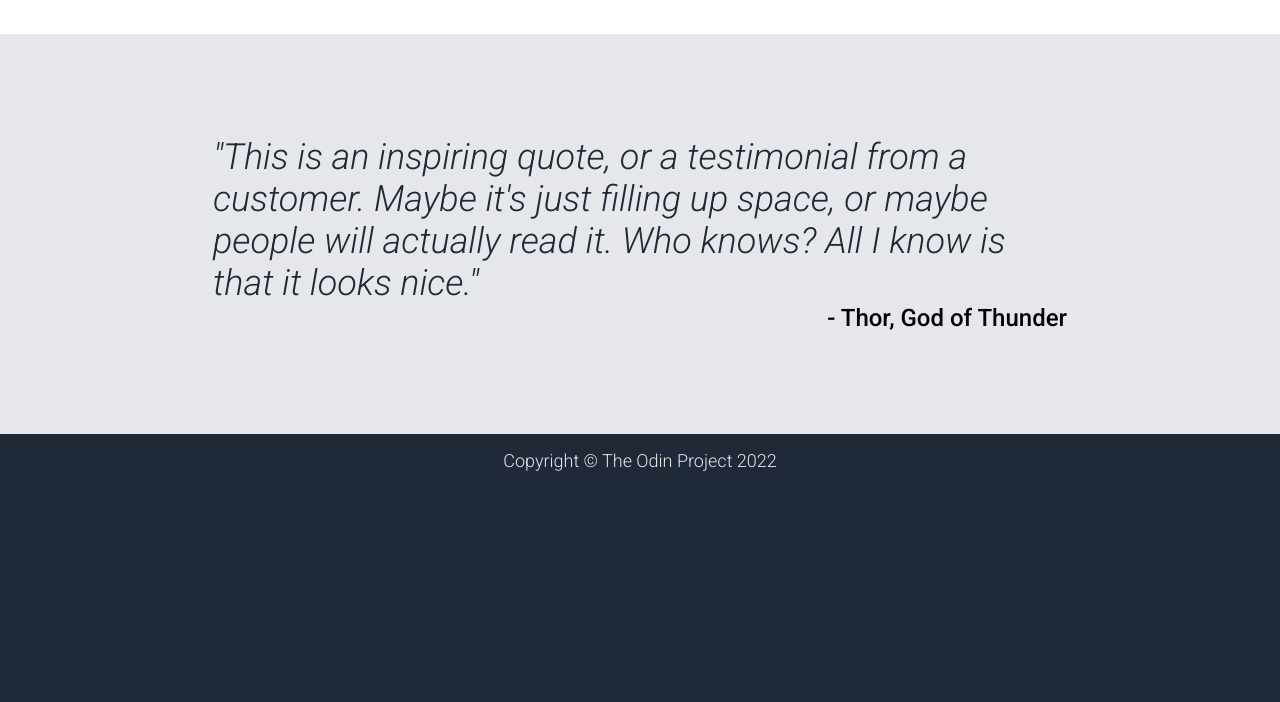
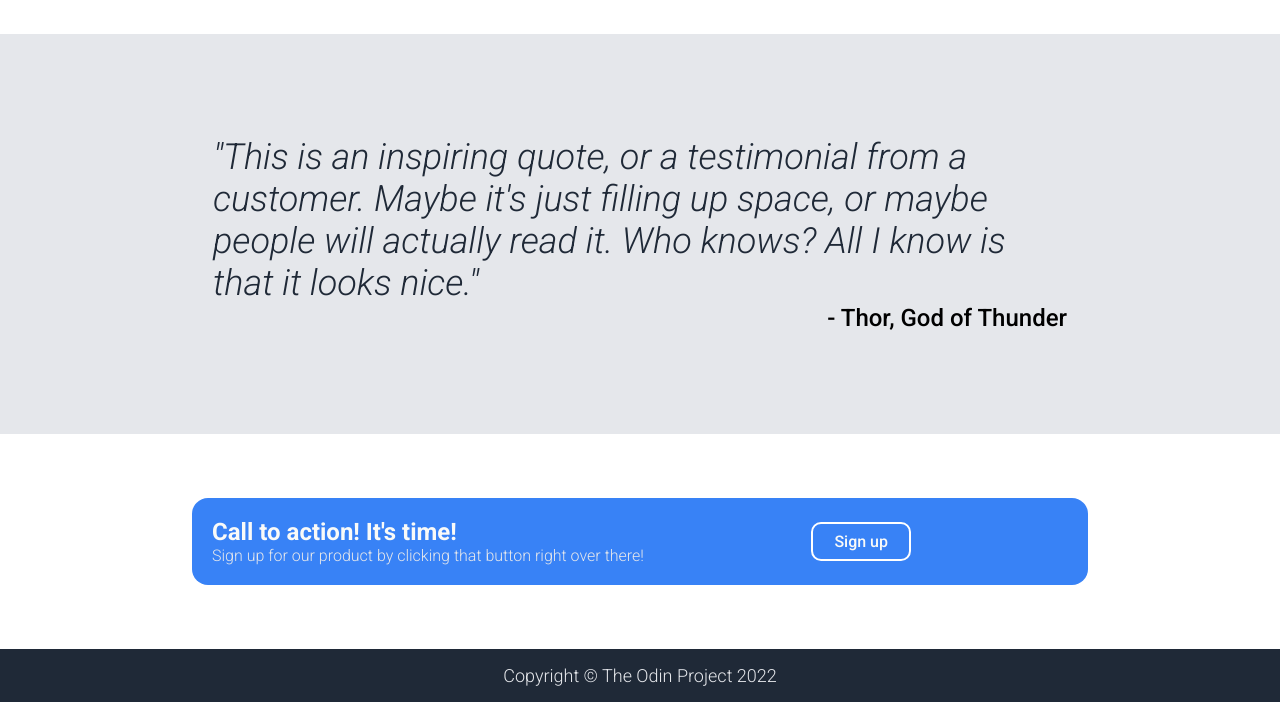
Before and after one commit to ColbyCabrera/odin-landing-page, a plain HTML site: page index.html in a window 1280 px wide. Shown: the part 766-1468 px from the top of the page. Before the commit the page ends 1253 px from the top, so only its background shows below. Drawn offline with Linux system fonts and the light colour scheme.

Commit message:
Add call to action section

```diff
--- a/index.html
+++ b/index.html
@@ -83,6 +83,20 @@
         <p class="quote-name">- Thor, God of Thunder</p>
     </section>
 
+    <section class="action">
+        <div class="action-box">
+            <div class="action-left">
+                <h3>Call to action! It's time!</h3>
+                <p>Sign up for our product by clicking that button right over there!</p>
+            </div>
+            <div class="action-right">
+                <div class="btn action-btn">
+                    <a href="#">Sign up</a>
+                </div>
+            </div>
+        </div>
+    </section>
+
     <footer>
         <p>Copyright &copy; The Odin Project 2022</p>
     </footer>
--- a/style.css
+++ b/style.css
@@ -64,12 +64,14 @@ a {
 }
 
 .hero {
-    height: 40rem;
+    min-height: 40rem;
     display: flex;
+    padding-bottom: 3rem;
 }
 
 .hero-content, .hero-image {
     margin-top: 5rem;
+    margin-right: 2rem;
 }
 
 .hero-content {
@@ -168,7 +170,7 @@ footer p {
 
 .quote {
     background-color: #E5E7EB;
-    height: 40rem;
+    min-height: 40rem;
     padding: 3rem;
     display: flex;
     flex-direction: column;
@@ -191,3 +193,42 @@ footer p {
     display: flex;
     justify-content: end;
 }
+
+.action {
+    background-color: #fff;
+    padding: 5% 15%;
+    color: #F9FAF8;
+}
+
+.action-left {
+    flex: 1 1 70%;
+}
+
+.action-right {
+    flex: 1 1 30%;
+    display: flex;
+    justify-content: start;
+    align-items: center;
+}
+
+
+.action-box {
+    background-color: #3882F6;
+    border-radius: 1.6rem;
+    padding: 2rem;
+    display: flex;
+}
+
+.action-box h3 {
+    font-size: 2.4rem;
+}
+
+.action-box p {
+    font-size: 1.6rem;
+    font-weight: 300;
+    color: #E5E7EB;
+}
+
+.action-btn {
+    border: 2px solid #fff;
+}
```
